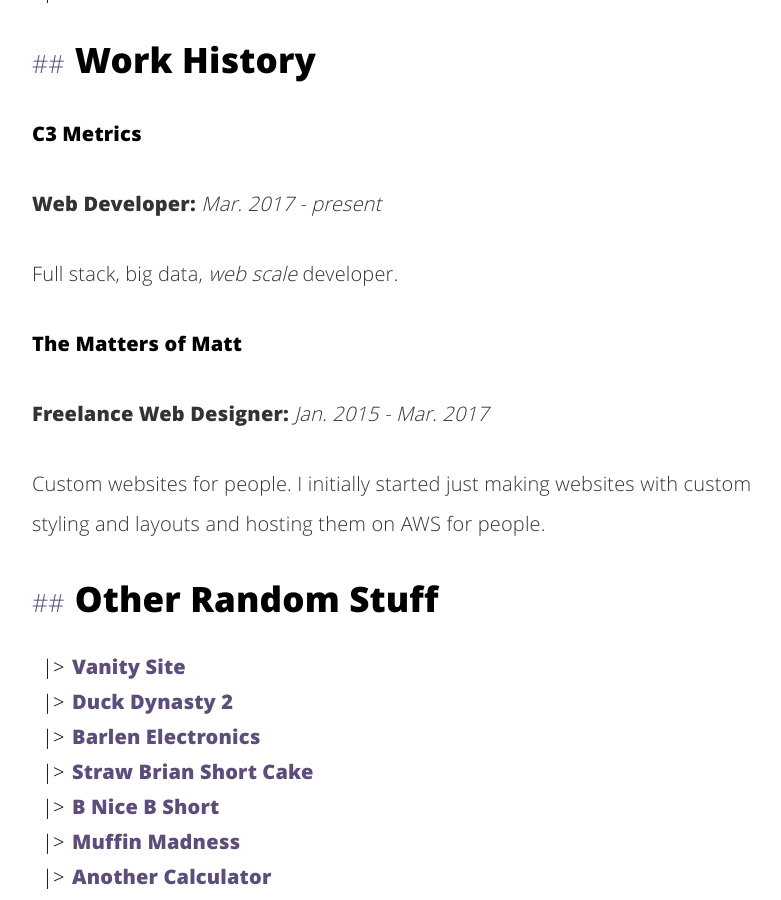
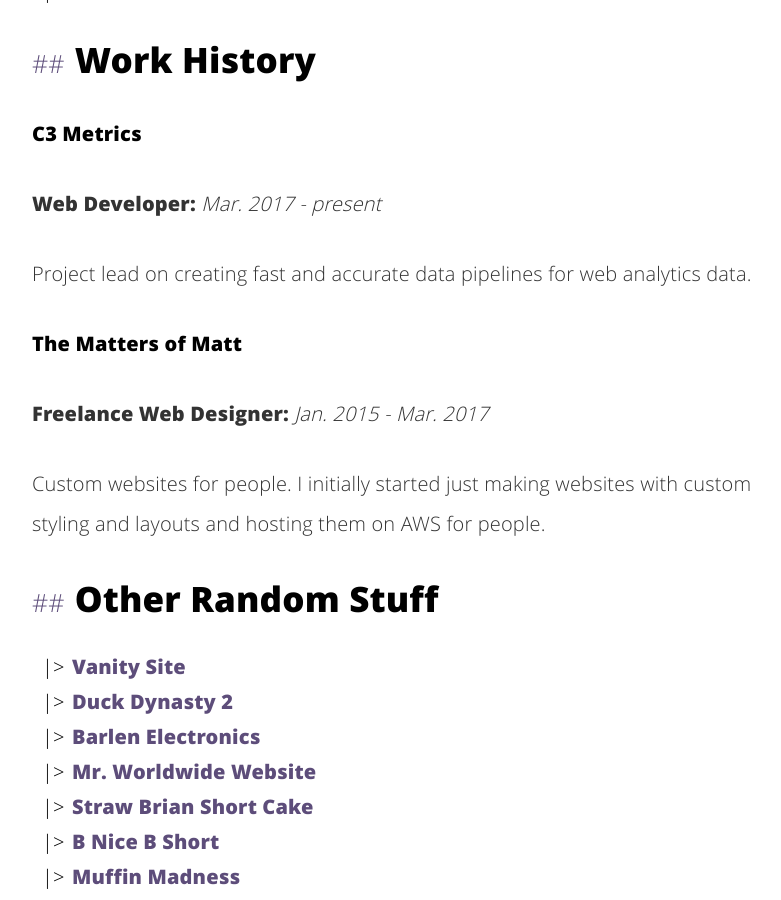
Before and after one commit to mattmatters/personal_site, a Jekyll site: the page built from about.html, in a window 1280 px wide and 900 px high, scrolled down 1017 px. Shown: the whole window, without its empty margins (228-1009 px from the left). Built offline with Jekyll 4.4.1, drawn with Linux system fonts in a browser that asks for light colours.

Commit message:
Easily accessible about me page

```diff
--- a/_config.yml
+++ b/_config.yml
@@ -38,12 +38,12 @@
   - title: about me
     url: /about
 
-
+# The places I've worked
 jobs:
   - name: C3 Metrics
     title: Web Developer
     term: "Mar. 2017 - present"
-    description: "Full stack, big data, <i>web scale</i> developer."
+    description: "Project lead on creating fast and accurate data pipelines for web analytics data."
   - name: The Matters of Matt
     title: Freelance Web Designer
     term: "Jan. 2015 - Mar. 2017"
@@ -78,6 +78,9 @@
   - name: Barlen Electronics
     url: http://barlenelectronics.com
     description: "Commissioned company website"
+  - name: Mr. Worldwide Website
+    url: https://mrworldwide.website
+    description: "Ask Pitbull for a car!"
   - name: Straw Brian Short Cake
     url: http://strawbrianshortcake.com/
     description: "My <b>finest</b> graphic design work ever."
--- a/_includes/header-default.html
+++ b/_includes/header-default.html
@@ -8,7 +8,6 @@
         <h1>
             <span class="site-title">[{{site.username}}]</span>
         </h1>
-
         <div class="icons-home">
             <a aria-label="Send email" title="Send me a e-mail" href="mailto:{{site.email}}">
                 <svg class="icon icon-email"><use xlink:href="#icon-email"></use></svg>
@@ -32,8 +31,9 @@
         </div>
 
         <ul class="recent">
+            <li><a href="/about"><h2 class="post-title">About Me</h2></a></li>
             <p>Recent posts:</p>
-             {% for post in site.posts limit:3%}
+            {% for post in site.posts limit:3 %}
                 <li>
                     <a title="Will take a my recent post" href="{{ post.url | prepend: site.baseurl }}">
                         <h2 class="post-title" itemprop="name">{{ post.title }}</h2>
```
